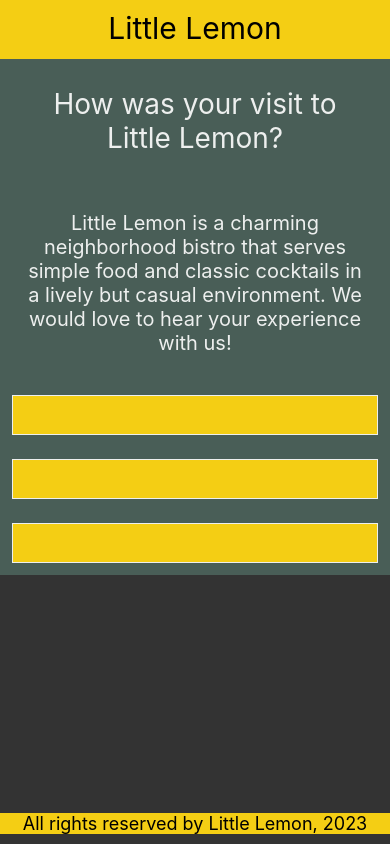
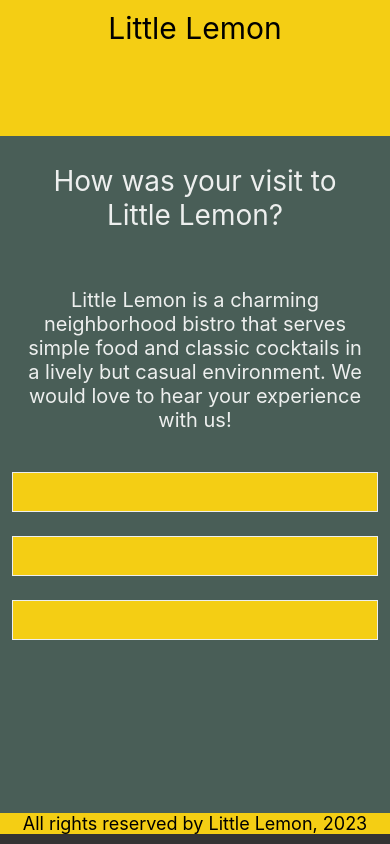
Before and after one commit to EvMad/a-react-native-sandbox, a React Native app in the folder LittleLemon/: screen / in a window 390 px wide. Built offline with nearby package versions, Linux system fonts and the light colour scheme.

Commit message:
<KeyboardAvoidingView style={styles.container}>

```diff
--- a/LittleLemon/components/FeedbackForm.js
+++ b/LittleLemon/components/FeedbackForm.js
@@ -7,7 +7,7 @@ const FeedbackForm = () => {
     const [message, onChangeMessage] = React.useState('');
 
     return (
-   <KeyboardAvoidingView>
+   <KeyboardAvoidingView style={styles.container}>
          <ScrollView style={styles.container} keyboardDismissMode="on-drag">
             <Text style={styles.headingSection}>
                 How was your visit to Little Lemon?
```
